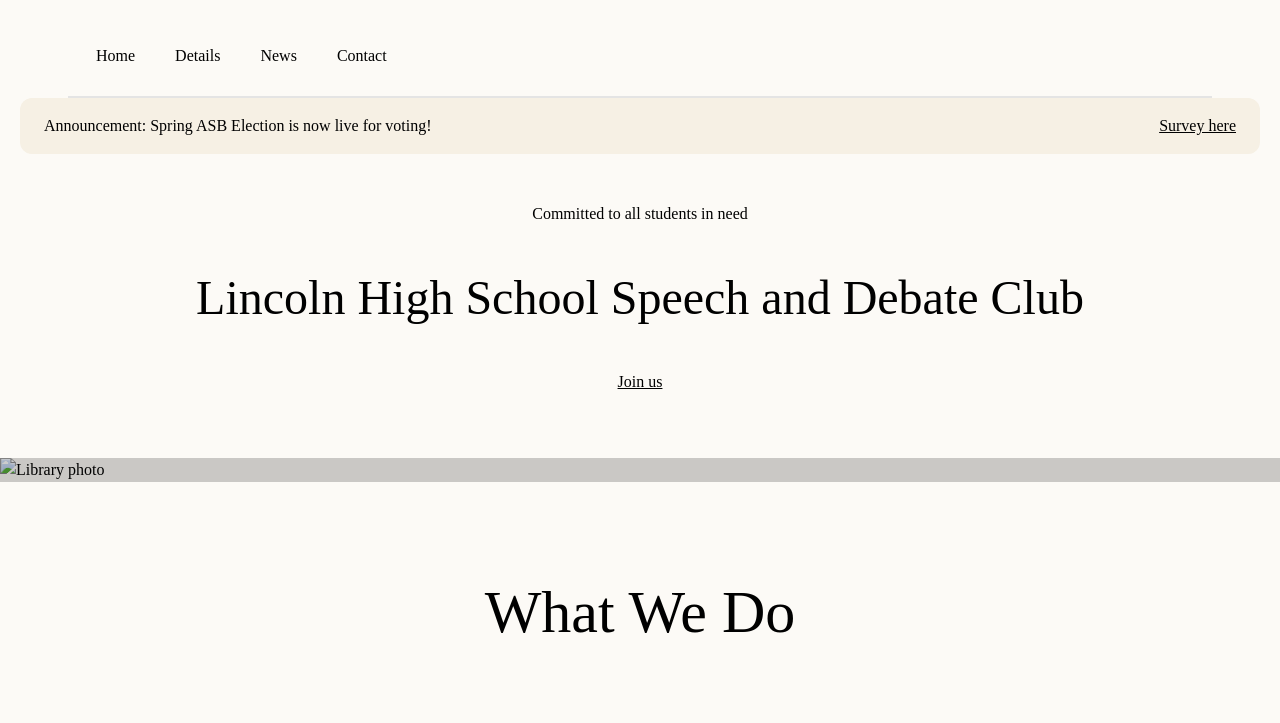
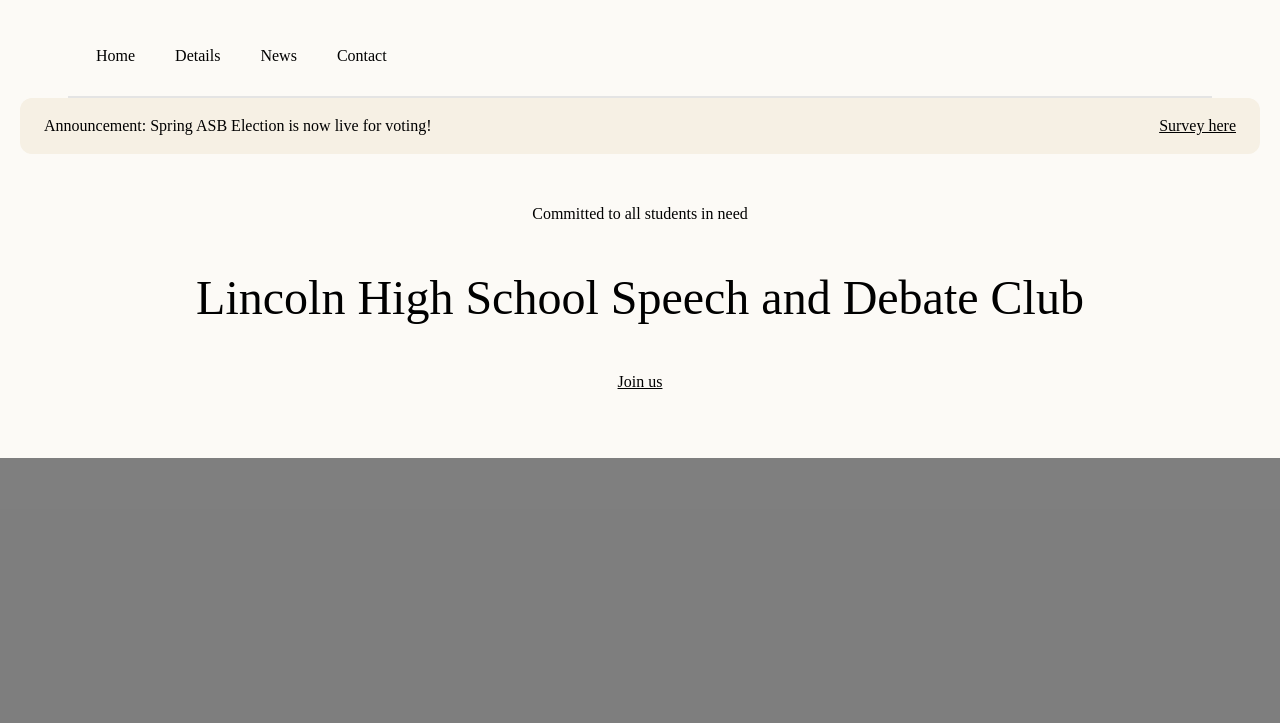
Before and after one commit to korfantiJulia/lincoln-high-school, a plain HTML site: page index.html in a window 1280 px wide. Shown: the top 723 px of the page. Drawn offline with nearby package versions, Linux system fonts and the light colour scheme; the site is published under a folder, as on GitHub Pages, so addresses that start at the root find nothing; a web font is replaced by a local one.

Commit message:
changed url in image library

```diff
--- a/index.html
+++ b/index.html
@@ -108,7 +108,7 @@
 
     <div class="relative w-full">
       <img
-        src="/img/library.png"
+        src="./img/library.png"
         alt="Library photo"
         class="w-full h-auto object-cover"
       />
```
